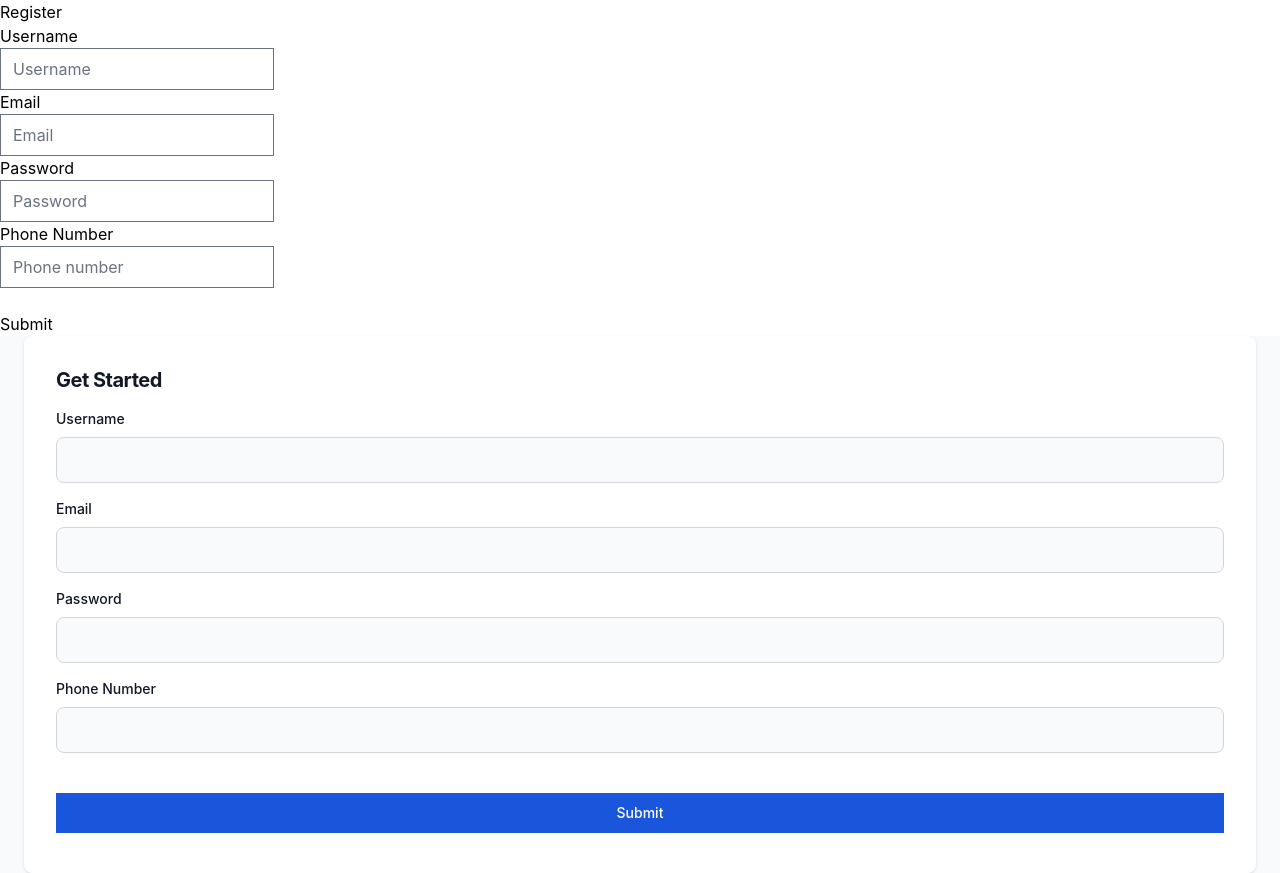
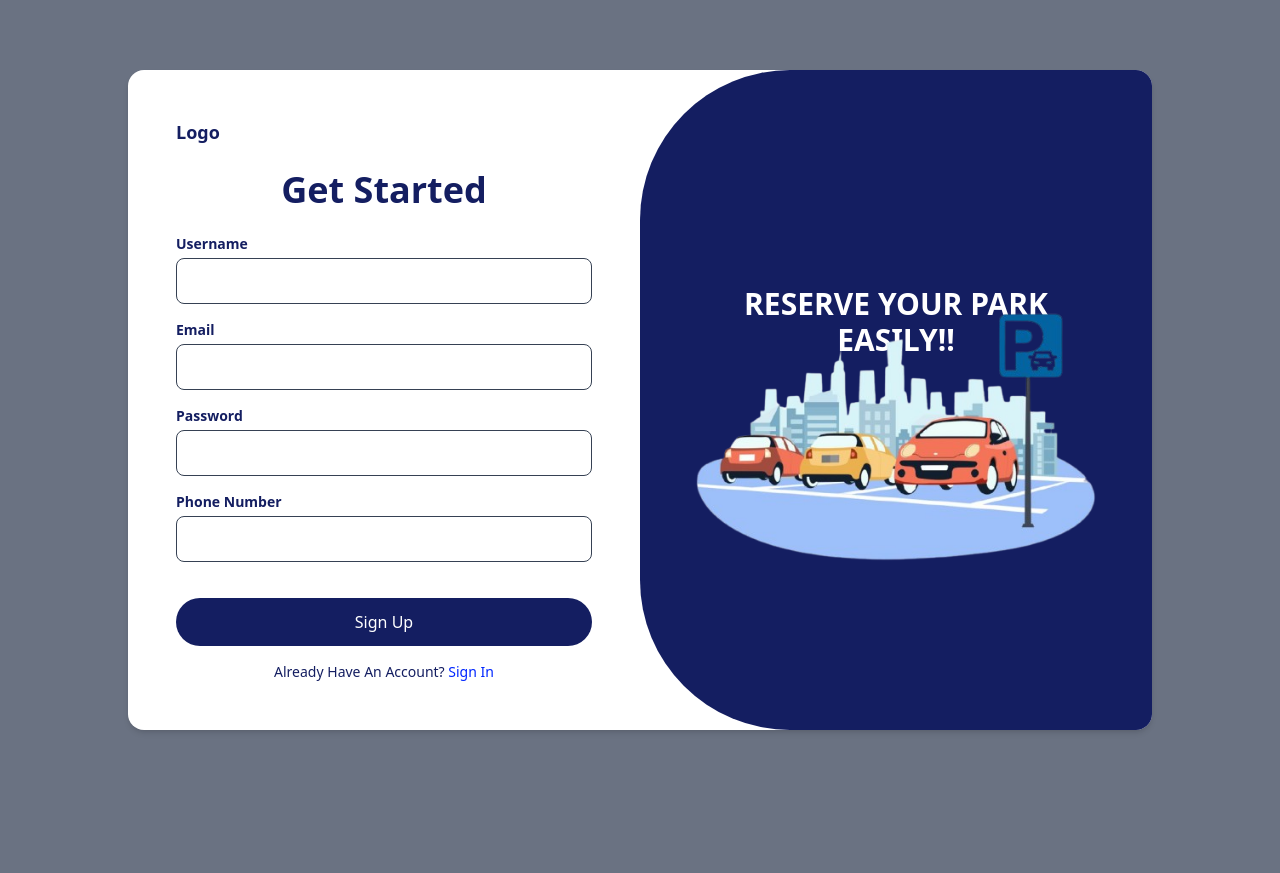
Before and after one commit to TzyProgrammer/Parkwell, a Django app: page /register/ in a window 1280 px wide. After the commit the page ends 732 px from the top, so only its background shows below. Run offline with Django 5.2, Linux system fonts and the light colour scheme; some libraries are stand-ins or nearby versions.

Commit message:
Done fron-en Login Regist

```diff
--- /dev/null
+++ b/main/templates/main/base_logregist.html
@@ -0,0 +1,24 @@
+
+<!DOCTYPE html>
+<html lang="en">
+<head>
+    <meta charset="UTF-8">
+    <meta name="viewport" content="width=device-width, initial-scale=1.0">
+    <script src="https://cdn.jsdelivr.net/npm/@tailwindcss/browser@4"></script>
+    <link href="https://fonts.googleapis.com/css2?family=Istok+Web&display=swap" rel="stylesheet">
+
+
+   <!-- <style>
+        body {
+            font-family: 'Istok Web', sans-serif;
+        }
+    </style> -->
+</head>
+
+<body>
+    {% block content %}
+
+    {% endblock %}
+</body>
+
+</html>
--- a/main/templates/main/register.html
+++ b/main/templates/main/register.html
@@ -1,74 +1,93 @@
-<!-- {% load static %} -->
-<!DOCTYPE html>
-<html lang="en">
-<head>
-    <meta charset="UTF-8">
-    <meta name="viewport" content="width=device-width, initial-scale=1.0">
-    <title>Parkwell</title>
-</head>
-<body>
-    <div class="container">
-        <div class="form-box login">
-            <form action="" method="POST">
-                {% csrf_token %}
-                <h1>Register</h1>
-                <div class="input-box">
-                    <p>Username</p>
-                    <input type="text" name="username" placeholder="Username" required>
-                    <p>Email</p>
-                    <input type="email" name="email" placeholder="Email" required>
-                    <p>Password</p>
-                    <input type="password" name="password" placeholder="Password" required>
-                    <p>Phone Number</p>
-                    <input type="text" name="phone_number" placeholder="Phone number" required>
-                </div>
-                <div class="button">
-                    <br><button type="submit">Submit</button>
-    <title>Document</title>
-    <!-- <link rel="stylesheet" href="{% static 'css/style.css' %}"> -->
-    <link href="https://cdn.jsdelivr.net/npm/flowbite@3.1.2/dist/flowbite.min.css" rel="stylesheet" />
-    <link href="https://fonts.googleapis.com/css2?family=Istok+Web&display=swap" rel="stylesheet">
+{% extends "base_logregist.html" %}
 
-   <!-- <style>
-        body {
-            font-family: 'Istok Web', sans-serif;
-        }
-    </style> -->
-</head>
-<body>
-    <section class="bg-gray-50 dark:bg-gray-900">
-        <div class="flex flex-col items-center justify-center px-6 py-8 mx-auto md:h-screen lg:py-0">
-    <div class="w-full bg-white rounded-lg shadow dark:border md:mt-0 sm:max-w-md xl:p-0 dark:bg-gray-800 dark:border-gray-700">
-        <div class="p-6 space-y-4 md:space-y-6 sm:p-8">
-            <h1 class="text-xl font-bold leading-tight tracking-tight text-gray-900 md:text-2xl dark:text-white">Get Started</h1>
-            <form action="#" class= "space-y-4 md:space-y-6" method="POST">
+{% load static %}
+
+{% block title %}Home Page{% endblock %}
+
+{% block content %}
+
+<title>Sign Up</title>
+<div class="bg-gray-500 dark:bg-gray-900 flex justify-center items-center min-h-screen px-4 min-w-[360px]">
+    <div class="w-full max-w-5xl flex flex-col md:flex-row bg-white dark:bg-gray-800 rounded-2xl shadow-md overflow-hidden">
+
+      <!-- Form Section -->
+      <div class="w-full md:w-1/2 p-8 md:p-12 space-y-6">
+        <h5 class="text-lg font-bold text-[#141E61] dark:text-white">Logo</h5>
+        <h1 class="text-4xl font-bold text-center text-[#141E61] dark:text-white">Get Started</h1>
+
+        <form action="#" method="POST" class="space-y-4">
           {% csrf_token %}
           {{ form }}
 
           <div>
-                        <label  for="username" class="block mb-2 text-sm font-medium text-gray-900 dark:text-white">Username</label>
-                        <input type="text" name="username" id="username" class="bg-gray-50 border border-gray-300 text-gray-900 rounded-lg focus:ring-primary-600 focus:border-primary-600 block w-full p-2.5 dark:bg-gray-700 dark:border-gray-600 dark:placeholder-gray-400 dark:text-white dark:focus:ring-blue-500 dark:focus:border-blue-500"  required>
-                    </div>
-                    <div>
-                        <label  for="email" class="block mb-2 text-sm font-medium text-gray-900 dark:text-white">Email</label>
-                        <input type="email" name="email" id="email" class="bg-gray-50 border border-gray-300 text-gray-900 rounded-lg focus:ring-primary-600 focus:border-primary-600 block w-full p-2.5 dark:bg-gray-700 dark:border-gray-600 dark:placeholder-gray-400 dark:text-white dark:focus:ring-blue-500 dark:focus:border-blue-500"  required>
-                    </div>
-                    <div>
-                        <label  for="password" class="block mb-2 text-sm font-medium text-gray-900 dark:text-white">Password</label>
-                        <input type="password" name="password" id="password" class="bg-gray-50 border border-gray-300 text-gray-900 rounded-lg focus:ring-primary-600 focus:border-primary-600 block w-full p-2.5 dark:bg-gray-700 dark:border-gray-600 dark:placeholder-gray-400 dark:text-white dark:focus:ring-blue-500 dark:focus:border-blue-500"  required>
-                    </div>
-                    <div>
-                        <label  for="phone" class="block mb-2 text-sm font-medium text-gray-900 dark:text-white">Phone Number</label>
-                        <input type="number" name="phone" id="phone" class="bg-gray-50 border border-gray-300 text-gray-900 rounded-lg focus:ring-primary-600 focus:border-primary-600 block w-full p-2.5 dark:bg-gray-700 dark:border-gray-600 dark:placeholder-gray-400 dark:text-white dark:focus:ring-blue-500 dark:focus:border-blue-500"  required>
+            <label for="username" class="block mb-1 text-sm font-bold text-[#141E61] dark:text-white">Username</label>
+            <input type="text" name="username" id="username" required
+              class="w-full p-2.5 bg-white border border-gray-700 text-gray-900 rounded-lg
+                     focus:ring-blue-500 focus:border-blue-500
+                     dark:bg-gray-700 dark:border-gray-600 dark:text-white">
           </div>
 
-                <div class="button">
-                    <br><button type="button" class="w-full text-white bg-blue-700 hover:bg-blue-800 focus:ring-4 focus:ring-blue-300 font-medium rounded-xl text-sm px-5 py-2.5 me-2 mb-2 dark:bg-blue-600 dark:hover:bg-blue-700 focus:outline-none dark:focus:ring-blue-800">Submit</button>
+          <div>
+            <label for="email" class="block mb-1 text-sm font-bold text-[#141E61] dark:text-white">Email</label>
+            <input type="email" name="email" id="email" required
+              class="w-full p-2.5 bg-white border border-gray-700 text-gray-900 rounded-lg
+                     focus:ring-blue-500 focus:border-blue-500
+                     dark:bg-gray-700 dark:border-gray-600 dark:text-white">
           </div>
+
+          <div>
+            <label for="password" class="block mb-1 text-sm font-bold text-[#141E61] dark:text-white">Password</label>
+            <input type="password" name="password" id="password" required
+              class="w-full p-2.5 bg-white border border-gray-700 text-gray-900 rounded-lg
+                     focus:ring-blue-500 focus:border-blue-500
+                     dark:bg-gray-700 dark:border-gray-600 dark:text-white">
+          </div>
+
+          <div>
+            <label for="phone_number" class="block mb-1 text-sm font-bold text-[#141E61] dark:text-white">Phone Number</label>
+            <input type="text" name="phone_number" id="phone_number" required
+              class="w-full p-2.5 bg-white border border-gray-700 text-gray-900 rounded-lg
+                     focus:ring-blue-500 focus:border-blue-500
+                     dark:bg-gray-700 dark:border-gray-600 dark:text-white">
+          </div>
+
+          <button type="submit"
+            class="w-full text-white font-medium bg-[#141E61] mt-5 hover:bg-blue-800 focus:ring-4
+                   focus:ring-blue-300 rounded-full cursor-pointer text-md px-5 py-3
+                   dark:bg-blue-600 dark:hover:bg-blue-700 dark:focus:ring-blue-800">
+            Sign Up
+          </button>
+          <div class="justify-center text-sm  font-medium flex text-center">
+            <h6 class="text-[#141E61]">Already Have An Account? <a href="{% url 'login' %}" class="text-[#0026FF]">Sign In</a></h6>
+          </div>
+
         </form>
+
+      </div>
+
+      <!-- kanan -->
+      <div class="hidden md:flex md:w-1/2 bg-[#141E61] rounded-l-[150px] items-center justify-center">
+        <div class="flex flex-col mt-12 items-center justify-center text-center text-white space-y-0">
+
+          <!-- Title -->
+          <div class="text-3xl font-bold">
+            <h1>
+              RESERVE YOUR PARK<br>
+              EASILY!!
+            </h1>
+          </div>
+
+          <!-- Image -->
+          <div class="-mt-12">
+            <img src="{% static 'main/park.png' %}" alt="Logo" class="w-100 h-auto object-contain" />
+          </div>
+
         </div>
       </div>
+
     </div>
-    </section>
-</body>
-</html>
+  </div>
+
+
+
+    {% endblock %}
```
Also changed, not shown: main/templates/main/login.html (+75 -25 lines), db.sqlite3, main/static/main/park.png (added), main/static/main/wlee.jpeg (added). Lines whose indentation alone changed are shown as unchanged.
